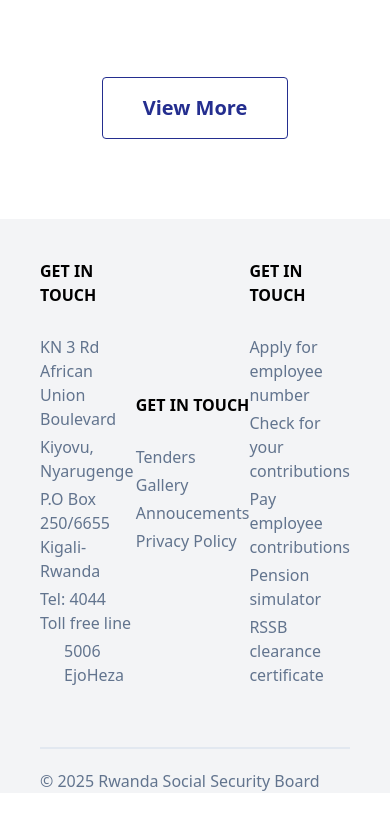
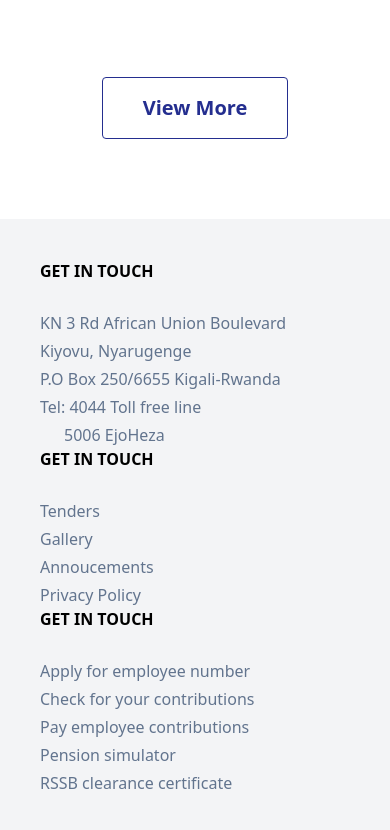
Before and after one commit to Zolender/CSS_Gate, a website: page index.html in a window 390 px wide. Shown: the part 11152-11982 px from the top of the page. Before the commit the page ends 11945 px from the top, so only its background shows below. Drawn offline with Linux system fonts and the light colour scheme.

Commit message:
make the footer responsive

```diff
--- a/index.html
+++ b/index.html
@@ -331,7 +331,7 @@
 
 
         <footer class="px-10 bg-[#F3F4F6]">
-            <div class="flex justify-between items-center py-10">
+            <div class="flex justify-between items-center py-10 max-xl:flex-col max-xl:justify-start max-xl:items-start">
                 <div class=" w-fit">
                     <p class="mb-7 font-bold">GET IN TOUCH</p>
                     <div class="flex flex-col gap-1">
```
Also changed, not shown: src/css/styles.css.
